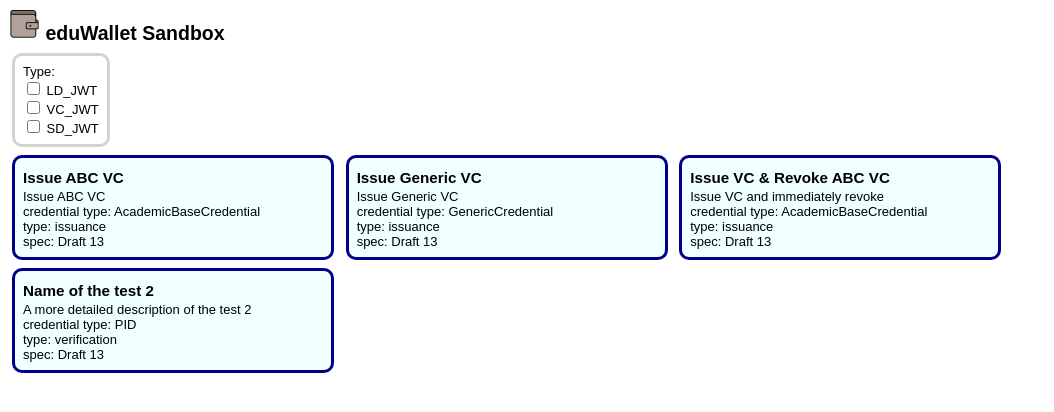
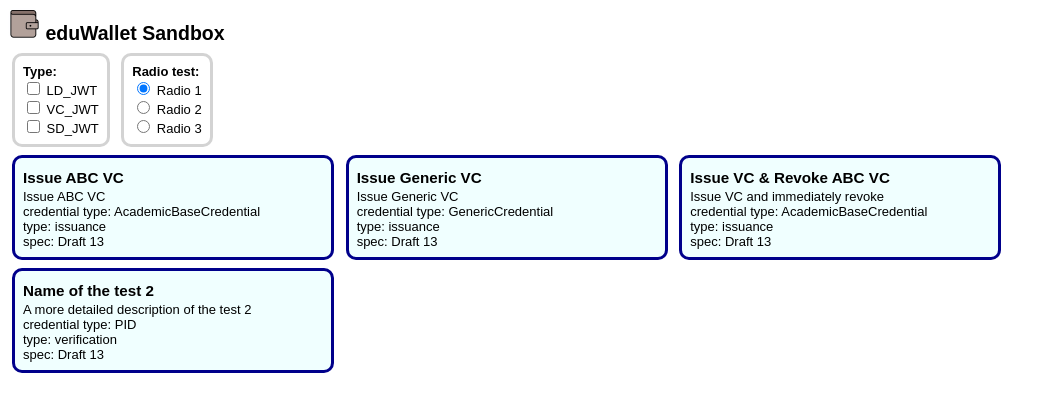
Before and after one commit to sanderhollaar/sandbox-gui, a Flask app: page / in a window 1280 px wide. Shown: the top 412 px of the page, without its empty margins (0-1054 px from the left). Run offline with Flask 3, Linux system fonts and the light colour scheme; parts of the project's set-up code (start-up, migrations or seed data) failed here and were passed over.

Commit message:
Add radio

```diff
--- a/main.py
+++ b/main.py
@@ -30,11 +30,13 @@ def test():
     ld_jwt = form.get('ld_jwt', 'Off')
     vc_jwt = form.get('vc_jwt', 'Off')
     sd_jwt = form.get('sd_jwt', 'Off')
+    radio = form.get('radio')
     args = {
         'test_id': test_id,
         'ld_jwt': ld_jwt,
         'vc_jwt': vc_jwt,
         'sd_jwt': sd_jwt,
+        'radio': radio,
     }
 
     return render_template("test.j2", **args)
--- a/static/style.css
+++ b/static/style.css
@@ -24,7 +24,7 @@ a {
     color: inherit;
 }
 
-div.type {
+div.form {
     margin: 4px;
     padding: 8px;
     vertical-align: top;
@@ -34,6 +34,7 @@ div.type {
 }
 
 div.test {
+    cursor: pointer;
     margin: 4px;
     padding: 8px;
     width: 300px;
--- a/templates/landing.j2
+++ b/templates/landing.j2
@@ -7,22 +7,28 @@
 <h2><img src="{{ url_for('static', filename='wallet.ico') }}" width=32> eduWallet Sandbox</h2>
 <form action='/test' name='theForm' method=POST>
 <input type=hidden name=test_id>
-<div class=type>
-    <p>Type:</p>
+<div class=form>
+    <p><b>Type:</b></p>
     <p><input type=checkbox name=ld_jwt value=On> LD_JWT</p>
     <p><input type=checkbox name=vc_jwt value=On> VC_JWT</p>
     <p><input type=checkbox name=sd_jwt value=On> SD_JWT</p>
 </div>
+<div class=form>
+    <p><b>Radio test:</b></p>
+    <p><input type=radio name=radio value=radio1 checked> Radio 1</p>
+    <p><input type=radio name=radio value=radio2> Radio 2</p>
+    <p><input type=radio name=radio value=radio3> Radio 3</p>
+</div>
 <br>
 
 {% for id, test in tests.items() %}
-    <a href="#" onclick="return clickTest('{{id}}');"><div class=test>
-        <h3>{{ test.name }}</h3>
-        <p>{{ test.description }}</p>
-        <p>credential type: {{ test.credential.type }}</p>
-        <p>type: {{ test.type }}</p>
-        <p>spec: {{ test.spec_version }}</p>
-    </div></a>
+<div class=test onclick="return clickTest('{{id}}');">
+    <h3>{{ test.name }}</h3>
+    <p>{{ test.description }}</p>
+    <p>credential type: {{ test.credential.type }}</p>
+    <p>type: {{ test.type }}</p>
+    <p>spec: {{ test.spec_version }}</p>
+</div>
 {% endfor %}
 </form>
 
--- a/templates/test.j2
+++ b/templates/test.j2
@@ -10,6 +10,7 @@
 <p>LD_JWT: {{ ld_jwt }}</p>
 <p>VC_JWT: {{ vc_jwt }}</p>
 <p>SD_JWT: {{ sd_jwt }}</p>
+<p>Radio: {{ radio }}</p>
 
 <div id=qrcode></div>
 <div id=uri></div>
```
